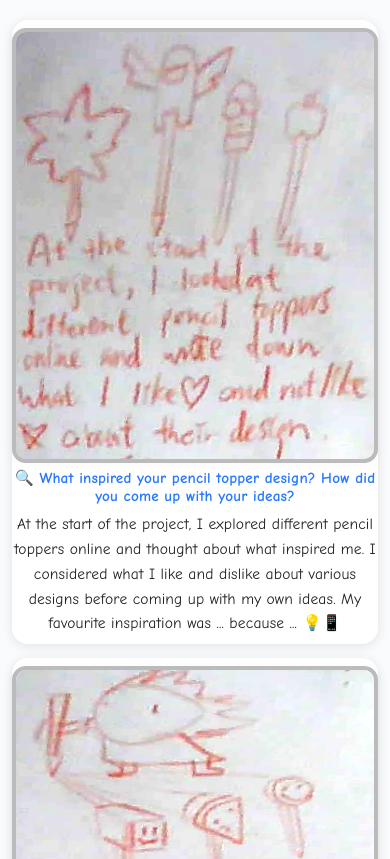
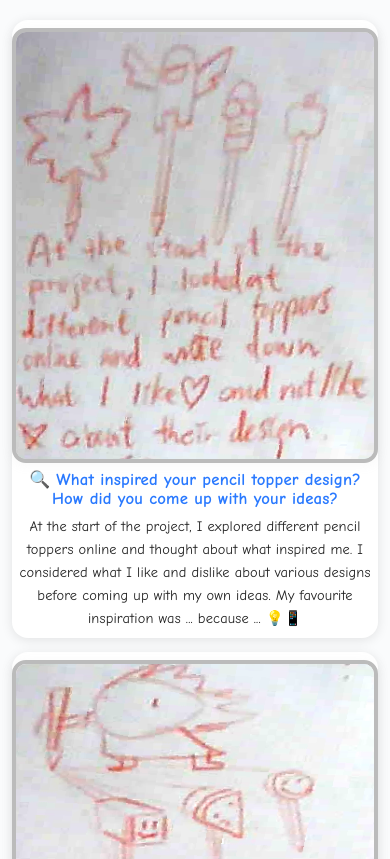
Before and after one commit to beatsaway/penciltoppercomics, a plain HTML site: page v3.html in a window 390 px wide. Shown: the top 859 px of the page. Drawn offline with Linux system fonts and the light colour scheme.

Commit message:
Update v3.html

```diff
--- a/v3.html
+++ b/v3.html
@@ -65,7 +65,7 @@
       justify-content: center;
     }
     .text-col h3 {
-      font-size: 1.08em;
+      font-size: 1.4em;
       color: #2979ff;
       margin: 0 0 7px 0;
       font-weight: bold;
@@ -75,7 +75,7 @@
       gap: 6px;
     }
     .text-col p {
-      font-size: 1.28em;
+      font-size: 1.1em;
       margin: 0 0 0 0;
       text-align: left;
       line-height: 1.6;
@@ -101,8 +101,8 @@
       .steps-grid { gap: 20px; }
       .step { gap: 14px; }
       .img-col img { max-width: 120px; }
-      .text-col h3 { font-size: 1em; }
-      .text-col p { font-size: 1.13em; }
+      .text-col h3 { font-size: 1.25em; }
+      .text-col p { font-size: 1.05em; }
     }
     @media (max-width: 700px) {
       .steps-grid { gap: 14px; }
@@ -111,7 +111,7 @@
         gap: 10px;
       }
       .img-col img { max-width: 90px;}
-      .text-col h3 { font-size: 0.98em; }
+      .text-col h3 { font-size: 1.15em; }
       .text-col p { font-size: 1em; }
     }
     @media (max-width: 600px) {
@@ -124,8 +124,8 @@
       .img-col { flex: 0 0 33%; max-width: 33%; }
       .text-col { flex: 0 0 67%; max-width: 67%; }
       .img-col img { width: 100%; min-width: 50px; max-width: 70px;}
-      .text-col h3 { font-size: 0.93em; }
-      .text-col p { font-size: 0.99em; }
+      .text-col h3 { font-size: 1.1em; }
+      .text-col p { font-size: 0.95em; }
     }
     @media (max-width: 420px) {
       .step {
@@ -135,8 +135,8 @@
       }
       .img-col, .text-col { flex: unset; max-width: 100%; width: 100%; }
       .img-col img { max-width: 96vw; min-width: 40px;}
-      .text-col h3 { font-size: 0.95em; text-align: center;}
-      .text-col p { font-size: 0.97em; text-align: center;}
+      .text-col h3 { font-size: 1.05em; text-align: center;}
+      .text-col p { font-size: 0.9em; text-align: center;}
     }
   </style>
 </head>
```
